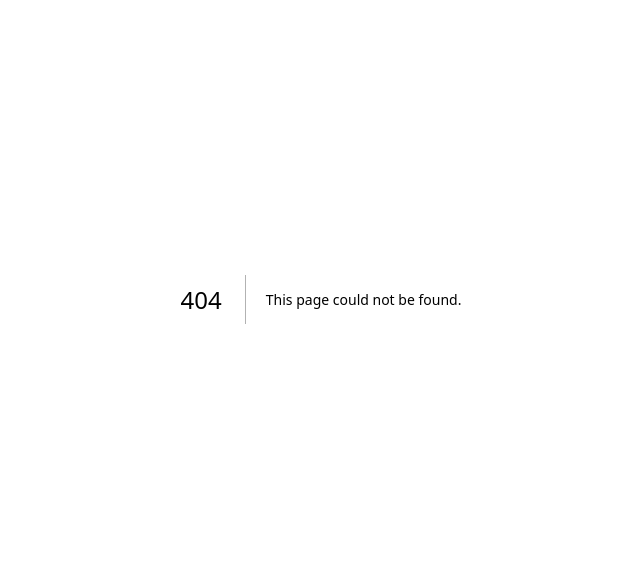
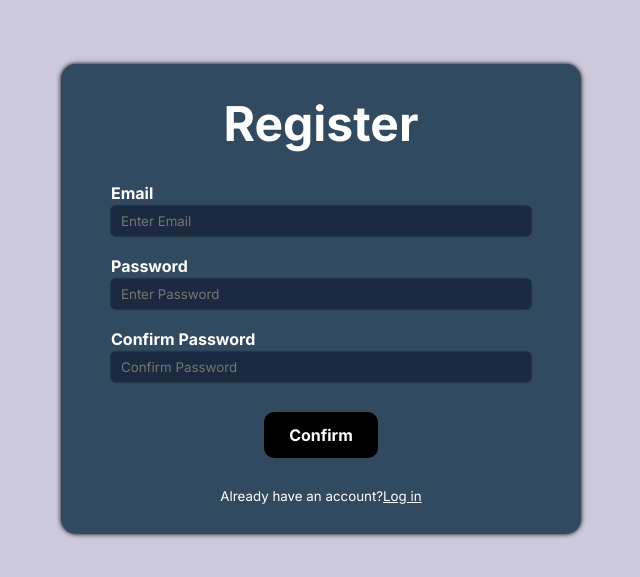
Before and after one commit to wajdialjedaani/Innovation-Labs-Usability-Education-Tool, a Next.js app in the folder usability-tool/: page /logon in a window 1280 px wide. Before the commit this address had no page. Shown: the part 101-678 px from the top of the page, without its empty margins (319-959 px from the left). Built offline with nearby package versions, Linux system fonts and the light colour scheme.

Commit message:
add static-html folder / add logon static to app

```diff
--- a/usability-tool/app/layout.js
+++ b/usability-tool/app/(registration)/layout.js
@@ -1,5 +1,5 @@
 import { Inter } from 'next/font/google'
-import '@/styles/globals.css'
+import '@/styles/globals.scss'
 
 const inter = Inter({ subsets: ['latin'] })
 
@@ -9,9 +9,10 @@ export const metadata = {
 }
 
 export default function RootLayout({ children }) {
+
   return (
     <html lang="en">
-      <body className={inter.className}>{children}</body>
+      <body className="body_Logon">{children}</body>
     </html>
   )
 }
--- /dev/null
+++ b/usability-tool/app/(registration)/logon/page.js
@@ -0,0 +1,46 @@
+import "@/styles/logon.scss"
+
+export default function Logon(){
+  return (
+    <main>
+      <article className="registration-container">
+        <h1 className="registration-title">Register</h1>
+        <div>
+          <label htmlFor="registration-email-input">Email</label>
+          <input
+            type="email"
+            id="registration-email-input"
+            placeholder="Enter Email"
+          />
+        </div>
+
+        <div>
+          <label htmlFor="registration-password-input">Password</label>
+          <input
+            type="password"
+            id="registration-password-input"
+            placeholder="Enter Password"
+          />
+        </div>
+
+        <div>
+          <label htmlFor="registration-password-confirm-input"
+            >Confirm Password</label
+          >
+          <input
+            type="password"
+            id="registration-password-confirm-input"
+            placeholder="Confirm Password"
+          />
+        </div>
+
+        <button className="registraion-confirm-btn">Confirm</button>
+
+        <small
+          >Already have an account?
+          <a href="#" className="registration-login-link">Log in</a></small
+        >
+      </article>
+    </main>
+  )
+}
--- /dev/null
+++ b/usability-tool/styles/globals.scss
@@ -0,0 +1,15 @@
+body {
+  margin: 0;
+  padding: 0;
+  background: #ccc9dc;
+  font-family: "Inter", sans-serif;
+
+  height: 100vh;
+  width: 100vw;
+}
+
+#__next {
+  background: blue;
+  position: absolute;
+  inset: 0;
+}
--- /dev/null
+++ b/usability-tool/styles/logon.scss
@@ -0,0 +1,74 @@
+label {
+  margin-bottom: 3px;
+  display: block;
+  color: #ffffff;
+  font-weight: bold;
+  font-size: 1em;
+}
+
+small {
+  color: #ffffff;
+}
+
+main {
+  display: flex;
+  width: 100%;
+  height: 100%;
+}
+
+input {
+  font-family: "Inter", sans-serif;
+  padding: 7px 10px;
+  width: 400px;
+  margin-bottom: 20px;
+  background: #1b2a41;
+  border: none;
+  border-radius: 5px;
+  color: #ffffff;
+  box-shadow: 0px 0px 2px black;
+}
+
+.registration-container {
+  display: flex;
+  flex-direction: column;
+  justify-content: center;
+  align-items: center;
+  padding: 30px 10px;
+  width: 500px;
+  margin: auto;
+  background: #324a5f;
+  border-radius: 15px;
+  box-shadow: 0px 0px 5px black;
+}
+
+.registration-title {
+  margin: 0 0 30px 0;
+  color: #ffffff;
+  font-weight: bold;
+  font-size: 3em;
+}
+
+.registraion-confirm-btn {
+  margin: 10px 0 30px 0;
+  font-family: "Inter", sans-serif;
+  font-weight: bold;
+  font-size: 1em;
+  color: #ffffff;
+  background: #000000;
+  border: none;
+  border-radius: 10px;
+  padding: 12px 24px;
+  border: 1px solid transparent;
+}
+
+.registraion-confirm-btn:hover {
+  border: 1px solid #ffffff;
+}
+
+.registration-login-link {
+  color: #ffffff;
+}
+.registration-login-link:hover,
+.registration-login-link:focus {
+  color: #ccc9dc;
+}
--- /dev/null
+++ b/usability-tool/styles/mixins/fonts.module.scss
@@ -0,0 +1,2 @@
+// "Inter" font import
+@import url('https://fonts.googleapis.com/css2?family=Inter:wght@400;700&display=swap');
```
Also changed, not shown: usability-tool/app/(homepage-text)/layout.js (added, +20 -0 lines), usability-tool/app/page.js (deleted, +0 -7 lines), usability-tool/styles/globals.css (deleted), 2 other files (tests, documents, lock files or other folders).
